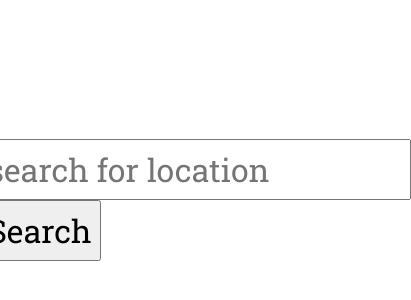
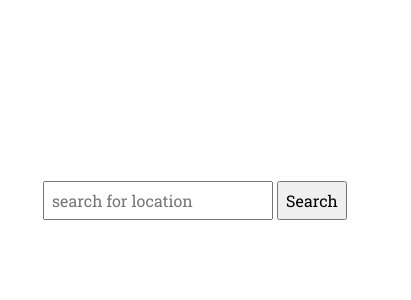
Before and after one commit to samirkhadka998/odin-weatherApi, a plain HTML site: page index.html in a window 390 px wide. Shown: the part 222-522 px from the top of the page, 411 px wide, since content can reach past the window. Drawn offline with Linux system fonts and the light colour scheme.

Commit message:
Responsive

```diff
--- a/style.css
+++ b/style.css
@@ -37,3 +37,9 @@ input#search, button, .wrapper {
 .temp {
     margin: 20px 0 14px;
 }
+
+@media only screen and (max-width: 600px) {
+    input#search, button, .wrapper {
+        font-size: 1rem;
+    }
+}
```
